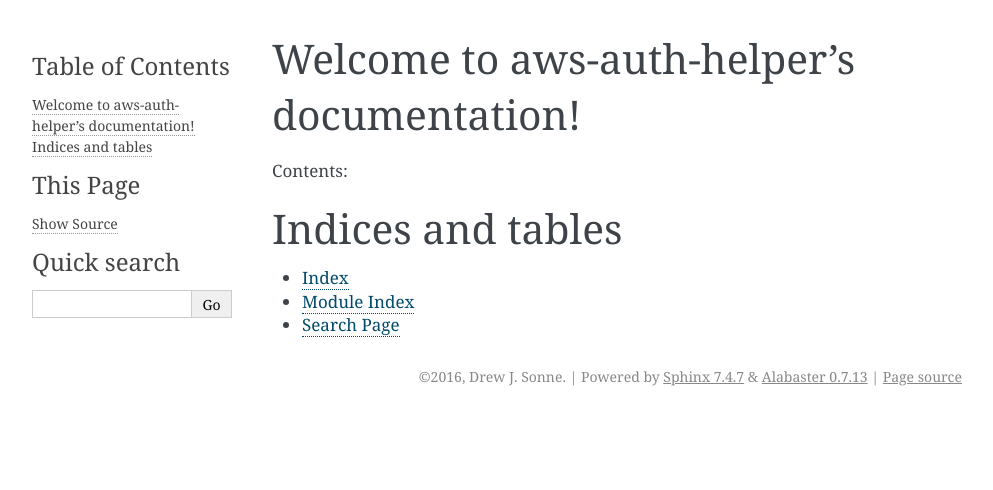
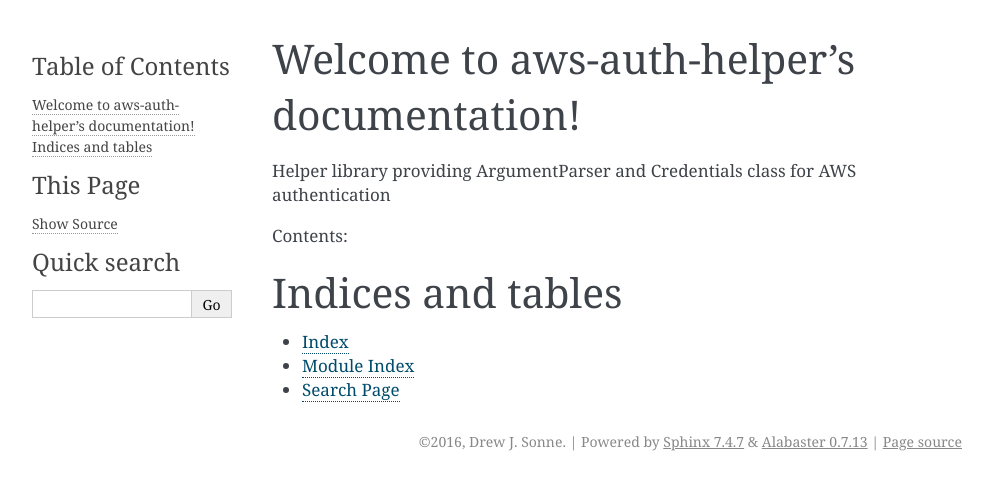
Before and after one commit to cloudgun/aws-auth-helper, a Sphinx documentation site: the page built from docs/index.rst, in a window 1280 px wide. Shown: the top 490 px of the page, without its empty margins (148-1141 px from the left). Built offline with Sphinx 7.4.7, drawn with Linux system fonts in a browser that asks for light colours.

Commit message:
Updated docs.

```diff
--- a/docs/index.rst
+++ b/docs/index.rst
@@ -5,6 +5,9 @@
 
 Welcome to aws-auth-helper's documentation!
 ===========================================
+
+Helper library providing ArgumentParser and Credentials class for AWS
+authentication
 
 Contents:
 
```
